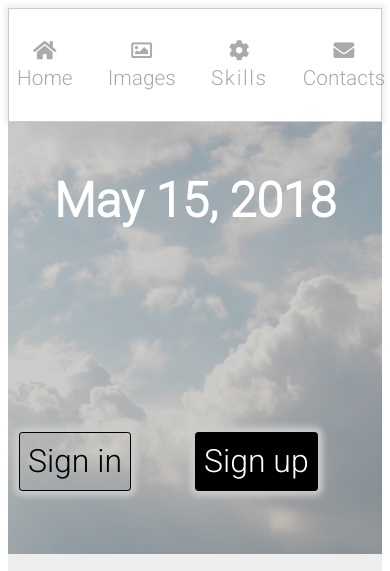
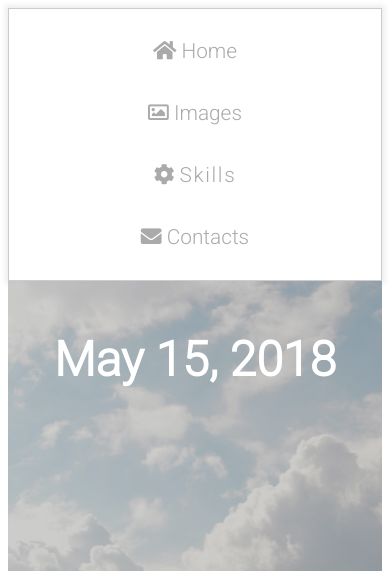
Before and after one commit to dalytekam/my-site, a plain HTML site: page index.html in a window 390 px wide. Shown: the top 571 px of the page. Drawn offline with Linux system fonts and the light colour scheme.

Commit message:
media query added

```diff
--- a/style.scss
+++ b/style.scss
@@ -13,6 +13,7 @@ body{
 .container{
     display:grid;
     grid-gap: 1.7 rem;
+    overflow:auto;
 }
 .menu {
 border: 1px solid #ccc;
@@ -143,3 +144,10 @@ justify-self: start;
        text-align:center;
     }
 }
+
+@media(max-width:540px){
+    .menu ul{
+        grid-template-columns: 1fr;
+
+    }
+}
```
Also changed, not shown: style.css, 1 other file.
